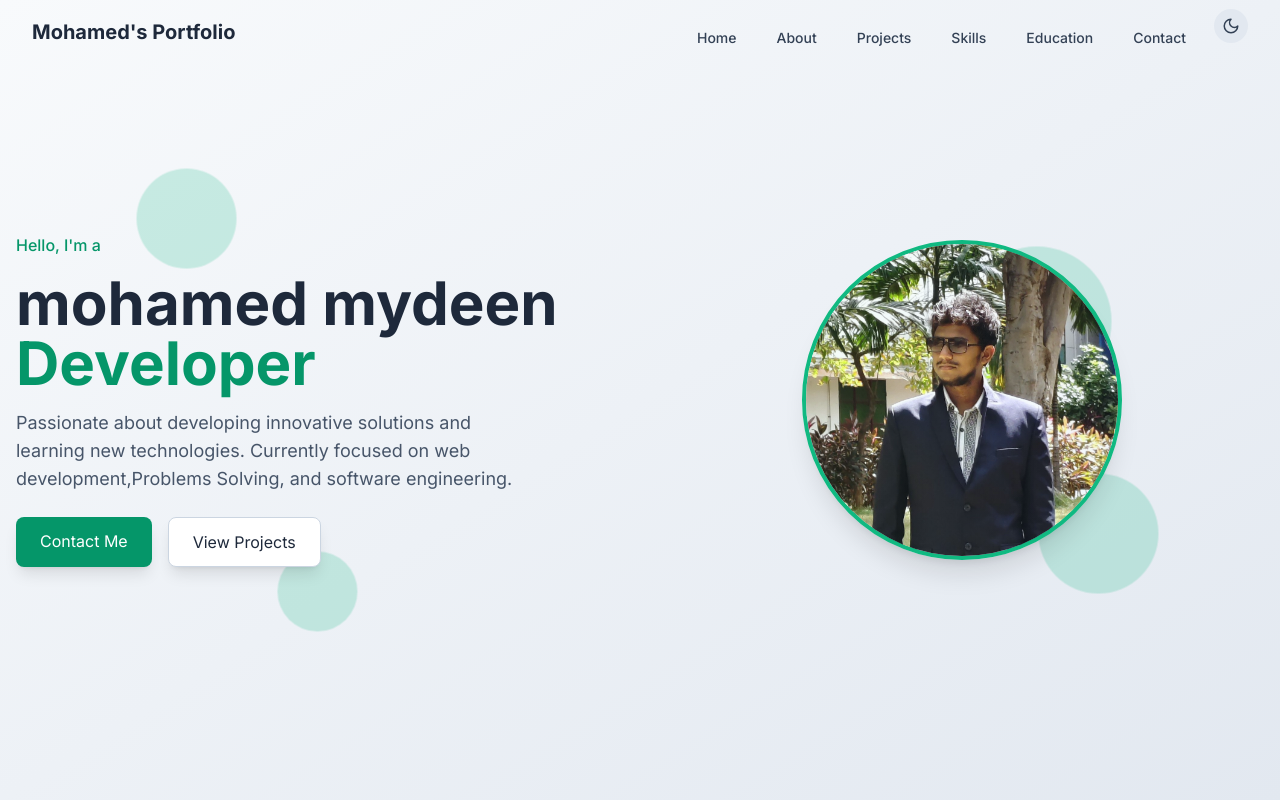
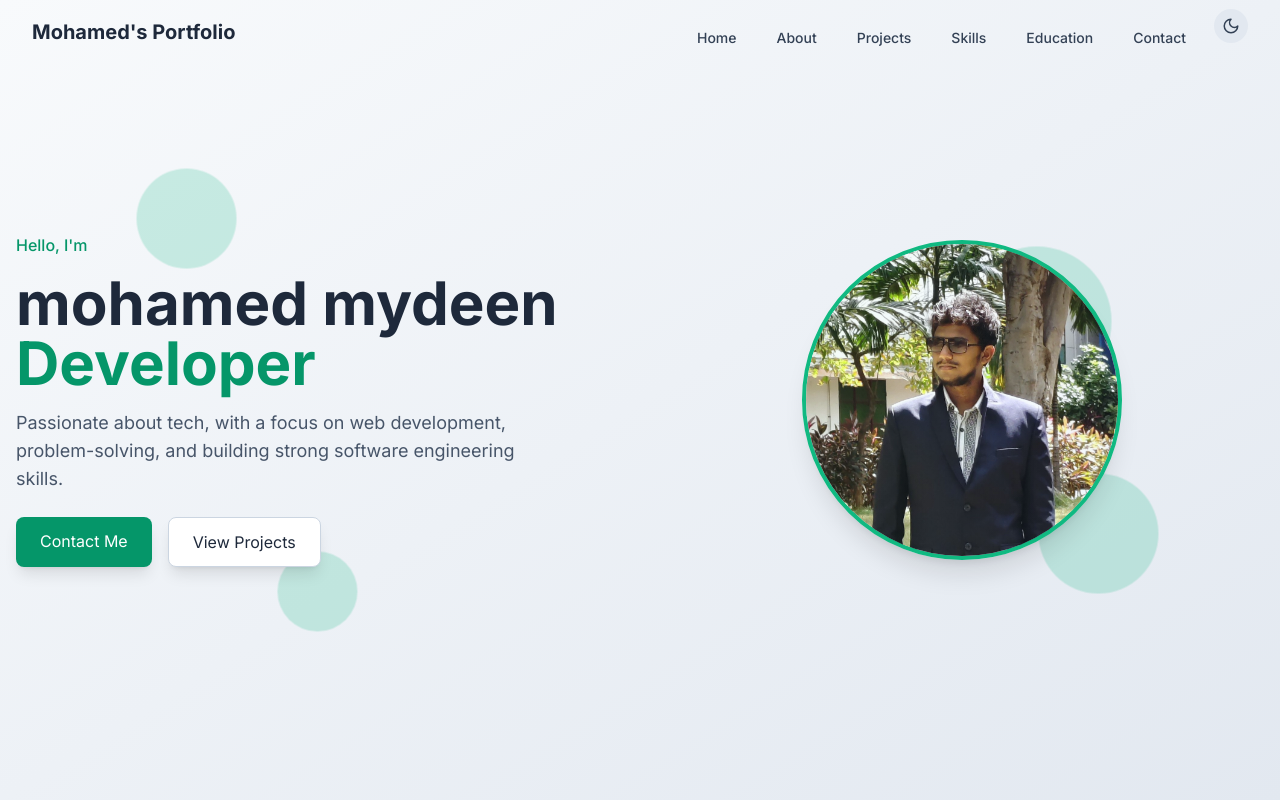
Before and after one commit to M-Mohamed-Mydeen-Shahabudeen/mydeen, a React (Vite) app: page / in a window 1280 px wide. Shown: the top 800 px of the page. Built offline with nearby package versions, Linux system fonts and the light colour scheme.

Commit message:
Update Hero.tsx

```diff
--- a/src/components/Hero.tsx
+++ b/src/components/Hero.tsx
@@ -44,14 +44,13 @@ const Hero: React.FC = () => {
       <div className="container mx-auto px-4 py-16 z-10">
         <div className="flex flex-col lg:flex-row items-center justify-between gap-10">
           <div ref={textRef} className="lg:w-1/2 opacity-0 transition-opacity duration-1000">
-            <p className="text-emerald-600 dark:text-emerald-400 font-medium mb-4">Hello, I'm a</p>
+            <p className="text-emerald-600 dark:text-emerald-400 font-medium mb-4">Hello, I'm </p>
             <h1 className="text-4xl md:text-5xl lg:text-6xl font-bold text-slate-800 dark:text-white mb-4">
               mohamed mydeen {' '}
               <span className="text-emerald-600 dark:text-emerald-400">Developer</span>
             </h1>
             <p className="text-lg text-slate-600 dark:text-slate-300 mb-6 max-w-lg">
-              Passionate about developing innovative solutions and learning new technologies.
-              Currently focused on web development,Problems Solving, and software engineering.
+            Passionate about tech, with a focus on web development, problem-solving, and building strong software engineering skills.
             </p>
             <div className="flex flex-wrap gap-4">
               <a
```
